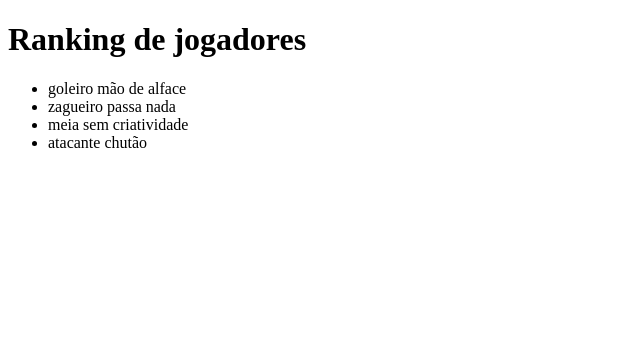
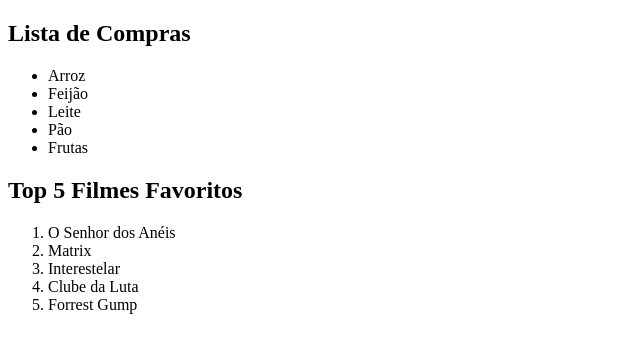
Before and after one commit to saradias400/listas, a plain HTML site: page index.html in a window 1280 px wide. Shown: the whole page, without its empty margins (0-640 px from the left). Drawn offline with Linux system fonts and the light colour scheme.

Commit message:
projeto de lista HTML e CSS

```diff
--- a/index.html
+++ b/index.html
@@ -1,30 +1,29 @@
 <!DOCTYPE html>
-<html lang="en">
+<html lang="pt-BR">
 <head>
-    <meta charset="UTF-8">
-    <meta name="viewport" content="width=device-width, initial-scale=1.0">
-    <title>Document</title>
+  <meta charset="UTF-8">
+  <title>Listas HTML</title>
+  <link rel="stylesheet" href="style.css">
 </head>
 <body>
-    <h1>Ranking de jogadores</h1>
 
-    <ul id="piores jogadores">
-        <li>goleiro mão de alface</li>
-        <li>zagueiro passa nada</li>
-        <li>meia sem criatividade</li>
-        <li>atacante chutão</li>
+  <h2>Lista de Compras</h2>
+  <ul id="lista-compras">
+    <li>Arroz</li>
+    <li>Feijão</li>
+    <li>Leite</li>
+    <li>Pão</li>
+    <li>Frutas</li>
+  </ul>
 
-
-
-
-
-
-
-
-
-
-
-
+  <h2>Top 5 Filmes Favoritos</h2>
+  <ol id="lista-filmes">
+    <li>O Senhor dos Anéis</li>
+    <li>Matrix</li>
+    <li>Interestelar</li>
+    <li>Clube da Luta</li>
+    <li>Forrest Gump</li>
+  </ol>
 
 </body>
 </html>
```
